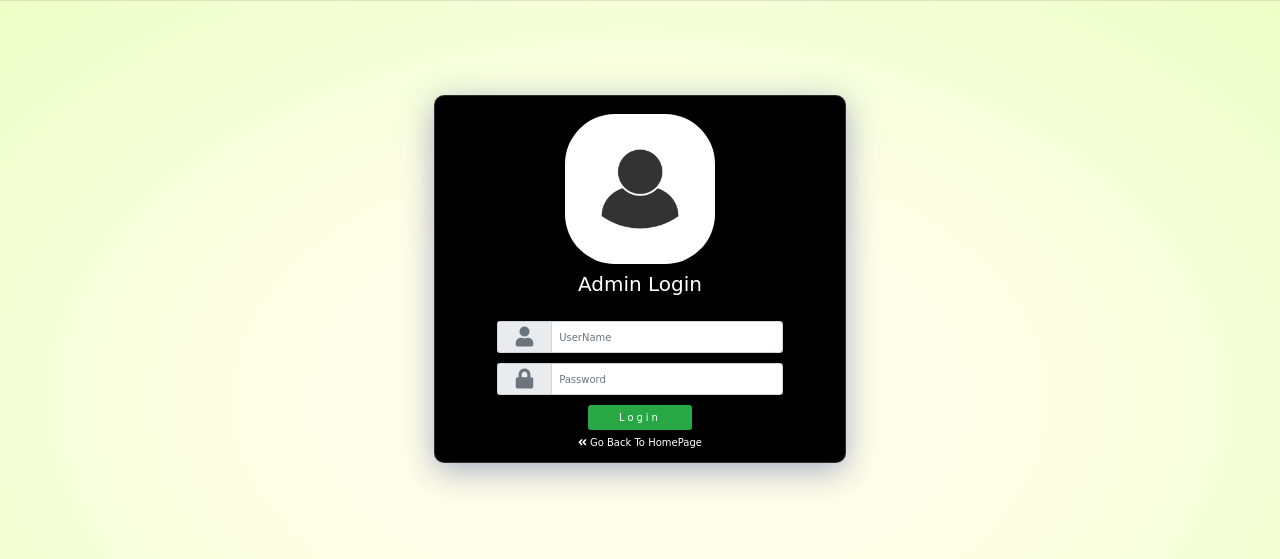
After one commit to HumairaIrin/orgamic-grocery_shop, a Django app: template groceryapp/templates/admin-login.html in a window 1280 px wide. The commit adds this page. Shown: the top 559 px of the page. Run offline with Django 3.2, Linux system fonts and the light colour scheme; the template is opened without the code that fills it, so the values that code supplies are empty; some libraries are stand-ins or nearby versions.

Commit message:
admin-login added

```diff
--- a/OnlineGroceryShop/settings.py
+++ b/OnlineGroceryShop/settings.py
@@ -38,6 +38,10 @@ INSTALLED_APPS = [
     'django.contrib.messages',
     'django.contrib.staticfiles',
     'groceryapp',
+]
+
+AUTHENTICATION_BACKENDS = [
+    'django.contrib.auth.backends.ModelBackend',
 ]
 
 MIDDLEWARE = [
--- a/OnlineGroceryShop/urls.py
+++ b/OnlineGroceryShop/urls.py
@@ -18,13 +18,15 @@ Including another URLconf
 
 from django.contrib import admin
 from django.urls import path
-from groceryapp.views import main, home, products, about, login
+from groceryapp.views import *
 
 urlpatterns = [
     path('admin/', admin.site.urls),
     path('index/', main, name="main"),
     path('home/', home, name="home"),
     path('products/', products, name="products"),
+    path('cart/', cart, name="cart"),
     path('about/', about, name="about"),
     path('login/', login, name="login"),
+    path('admin-login/', adminLogin, name="admin-login"),
 ]
--- a/groceryapp/static/style.css
+++ b/groceryapp/static/style.css
@@ -1306,3 +1339,62 @@ form.sign-in-form {
     left: 50%;
   }
 }
+
+
+
+.card-admin{
+  background: #000000;
+  box-shadow: 0 8px 32px 0 rgba(31, 38, 135, 0.37);
+  backdrop-filter: blur(3px);
+  -webkit-backdrop-filter: blur(3px);
+  border-radius: 10px;
+  border: 1px solid rgba(255, 255, 255, 0.18);
+  position: relative;
+  display: -ms-flexbox;
+  display: flex;
+  -ms-flex-direction: column;
+  flex-direction: column;
+  min-width: 0;
+  word-wrap: break-word;
+  justify-self: center;
+  width: 80%;
+}
+
+.ocean {
+  height: 5%;
+  width: 100%;
+  position: absolute;
+  bottom: 0;
+  left: 0;
+  background: #015871;
+}
+
+.wave {
+  background: url(https://s3-us-west-2.amazonaws.com/s.cdpn.io/85486/wave.svg) repeat-x;
+  position: absolute;
+  width: 6400px;
+  top: -198px;
+  left: 0;
+  height: 198px;
+  transform: translate(0, 0, 0);
+  animation: wave 7s ease infinite;
+}
+
+.wave:nth-of-type(2) {
+  top: -173px;
+  animation: swell 4s ease infinite;
+  opacity: 1;
+}
+
+@keyframes wave {
+  0% { margin-left: 0; }
+  100% { margin-left: -1600px;}
+}
+@keyframes swell {
+  0%, 100% {
+    transform: translate(0, 10px);
+  }
+  50% {
+    transform: translate(0, 5px);
+  }
+}
--- /dev/null
+++ b/groceryapp/templates/admin-login.html
@@ -0,0 +1,57 @@
+{% load static %}
+<html>
+<head>
+  <link rel="stylesheet" href="{% static 'style.css' %}">
+  <link rel="stylesheet" href="https://stackpath.bootstrapcdn.com/bootstrap/4.1.3/css/bootstrap.min.css"
+      integrity="sha384-MCw98/SFnGE8fJT3GXwEOngsV7Zt27NXFoaoApmYm81iuXoPkFOJwJ8ERdknLPMO"
+      crossorigin="anonymous">
+  <link rel="stylesheet" href="https://use.fontawesome.com/releases/v5.2.0/css/all.css"
+      integrity="sha384-hWVjflwFxL6sNzntih27bfxkr27PmbbK/iSvJ+a4+0owXq79v+lsFkW54bOGbiDQ"
+      crossorigin="anonymous">
+</head>
+<body id="login" style = "  background: radial-gradient(rgba(255, 254, 234, 1) 0%, rgba(255, 254, 234, 1) 35%, #edffc7 100%);">
+  <div class="ocean">
+    <div class="wave"></div>
+    <div class="wave wave2"></div>
+  </div>
+{% comment %} {% include 'navigation.html' %} {% endcomment %}
+<hr class="mt-0">
+<div class="row" style="margin-block: 5%">
+  <div class="col-lg-5 m-auto">
+    <div class="card-admin mt-5">
+      <div class="card-title text-center mt-3">
+          <img src="{% static 'admin.jpg' %}" width="150" height="150" style="border-radius: 50px; margin-block: 2%;">
+          <h2 class="text-white">Admin Login</h2>
+      </div>
+      <div class="card-body">
+        <form method="post">
+          {% csrf_token %}
+          <div class="input-group mb-3">
+              <div class="input-group-prepend">
+                <span class="input-group-text">
+                  <i class="fa fa-user fa-2x" style="color: #6c757d;"></i>
+                </span>
+              </div>
+              <input type="text" name="username" class="form-control py-4" placeholder="UserName">
+          </div>
+          <div class="input-group mb-3">
+              <div class="input-group-prepend">
+                <span class="input-group-text">
+                  <i class="fa fa-lock fa-2x" style="color: #6c757d;"></i>
+                </span>
+              </div>
+              <input type="password" name="password" class="form-control py-4" placeholder="Password">
+          </div>
+          <input type="submit" value="Login" class="btn btn-success px-5">
+          <a href="/home/" class="float-right mt-2 text-white"><i class="fas fa-angle-double-left"></i> Go Back To HomePage </i></a>
+        </form>
+      </div>
+    </div>
+  </div>
+</div>
+</body>
+{% if msg %}
+<script>
+    alert('{{msg}}');
+</script>
+{% endif %}
```
Also changed, not shown: other parts of groceryapp/static/style.css (+35 -2 lines), groceryapp/static/script.js (+19 -0 lines), groceryapp/templates/cart.html (added, +12 -0 lines), groceryapp/templates/home.html (+9 -18 lines), groceryapp/templates/main.html (+11 -4 lines), groceryapp/views.py (+25 -1 lines), db.sqlite3, groceryapp/static/admin.jpg (added).
